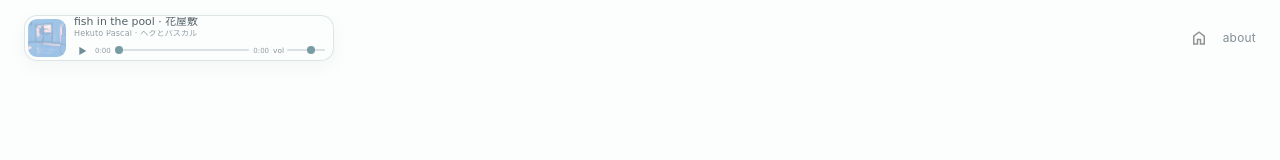
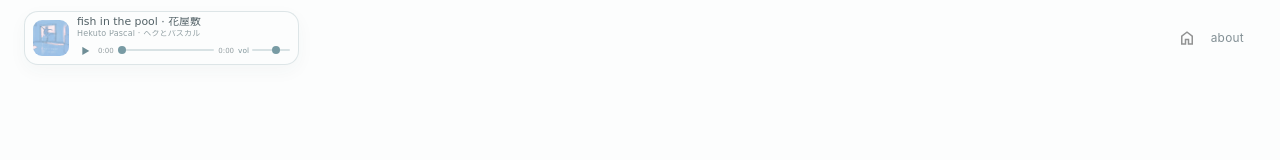
Before and after one commit to ansonnchan/noot-of-the-day, a React (Vite) app: page / in a window 1280 px wide. Shown: the top 160 px of the page. Built offline with nearby package versions, Linux system fonts and the light colour scheme.

Commit message:
fixed music ui

```diff
--- a/src/styles.css
+++ b/src/styles.css
@@ -108,6 +108,7 @@ input:focus-visible {
   display: flex;
   align-items: center;
   gap: 7px;
+  margin-right: 12px;
 }
 
 .home-button {
@@ -152,7 +153,7 @@ input:focus-visible {
   position: absolute;
   z-index: 6;
   top: calc(100% + 9px);
-  right: 0;
+  right: -12px;
   width: min(285px, calc(100vw - 48px));
   padding: 15px 17px;
   border: 1px solid var(--line);
@@ -164,15 +165,15 @@ input:focus-visible {
 
 .soundtrack-player {
   display: flex;
-  width: min(310px, calc(100vw - 118px));
-  height: 46px;
+  width: min(275px, calc(100vw - 118px));
+  height: 54px;
   min-width: 150px;
   align-items: center;
   gap: 8px;
-  padding: 3px 8px 3px 3px;
+  padding: 8px;
   overflow: hidden;
   border: 1px solid rgba(120, 155, 164, 0.24);
-  border-radius: 13px;
+  border-radius: 14px;
   background: rgba(252, 253, 253, 0.92);
   box-shadow: 0 6px 18px rgba(59, 78, 82, 0.04);
   transition: width 220ms cubic-bezier(0.2, 0.7, 0.2, 1),
@@ -185,9 +186,10 @@ input:focus-visible {
 }
 
 .soundtrack-player--collapsed {
-  width: 44px;
-  min-width: 44px;
-  padding-right: 3px;
+  width: 46px;
+  min-width: 46px;
+  height: 46px;
+  padding: 4px;
 }
 
 .soundtrack-player__cover-button,
@@ -201,8 +203,8 @@ input:focus-visible {
 
 .soundtrack-player__cover-button {
   display: block;
-  width: 38px;
-  height: 38px;
+  width: 36px;
+  height: 36px;
   overflow: hidden;
   flex: 0 0 auto;
   border-radius: 9px;
@@ -215,7 +217,8 @@ input:focus-visible {
   object-fit: cover;
 }
 
-.soundtrack-player--playing .soundtrack-player__cover-button {
+.soundtrack-player--playing.soundtrack-player--collapsed
+  .soundtrack-player__cover-button {
   animation: soundtrack-bob 2.8s ease-in-out infinite;
 }
 
```
